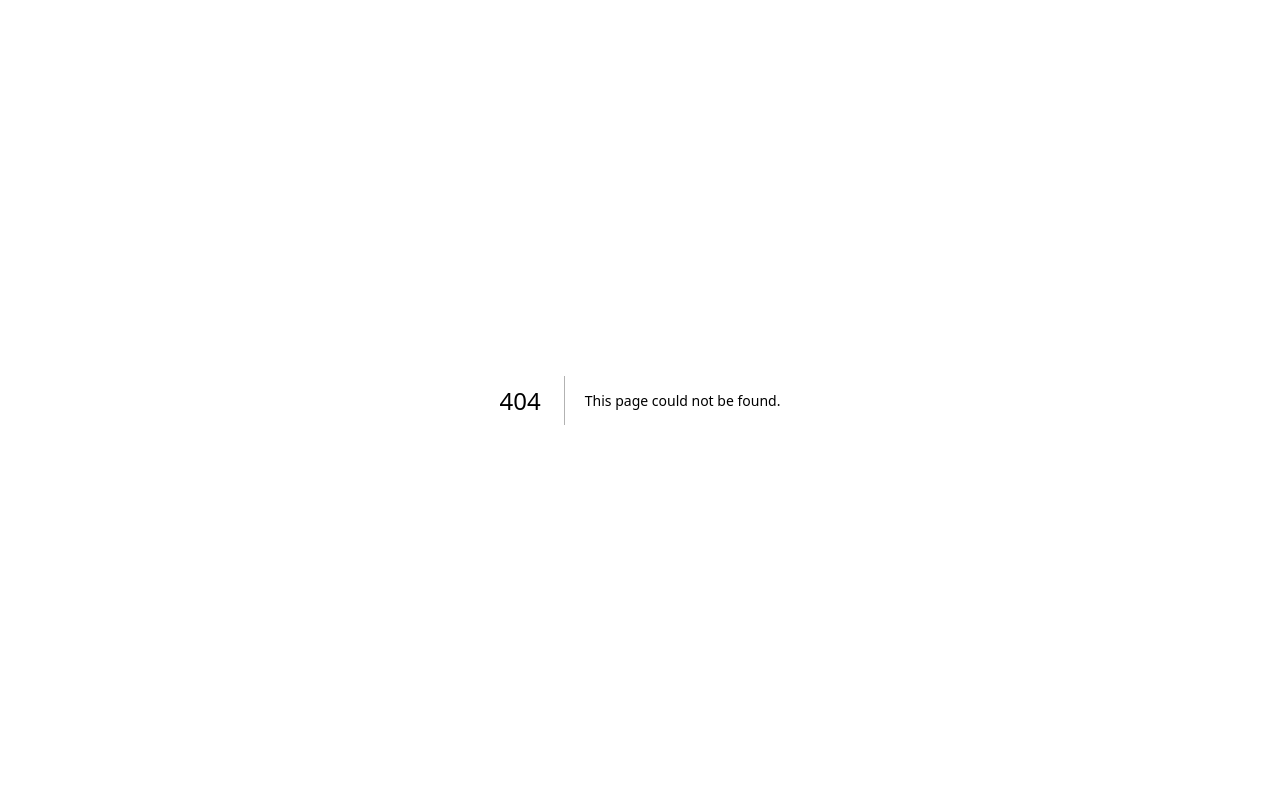
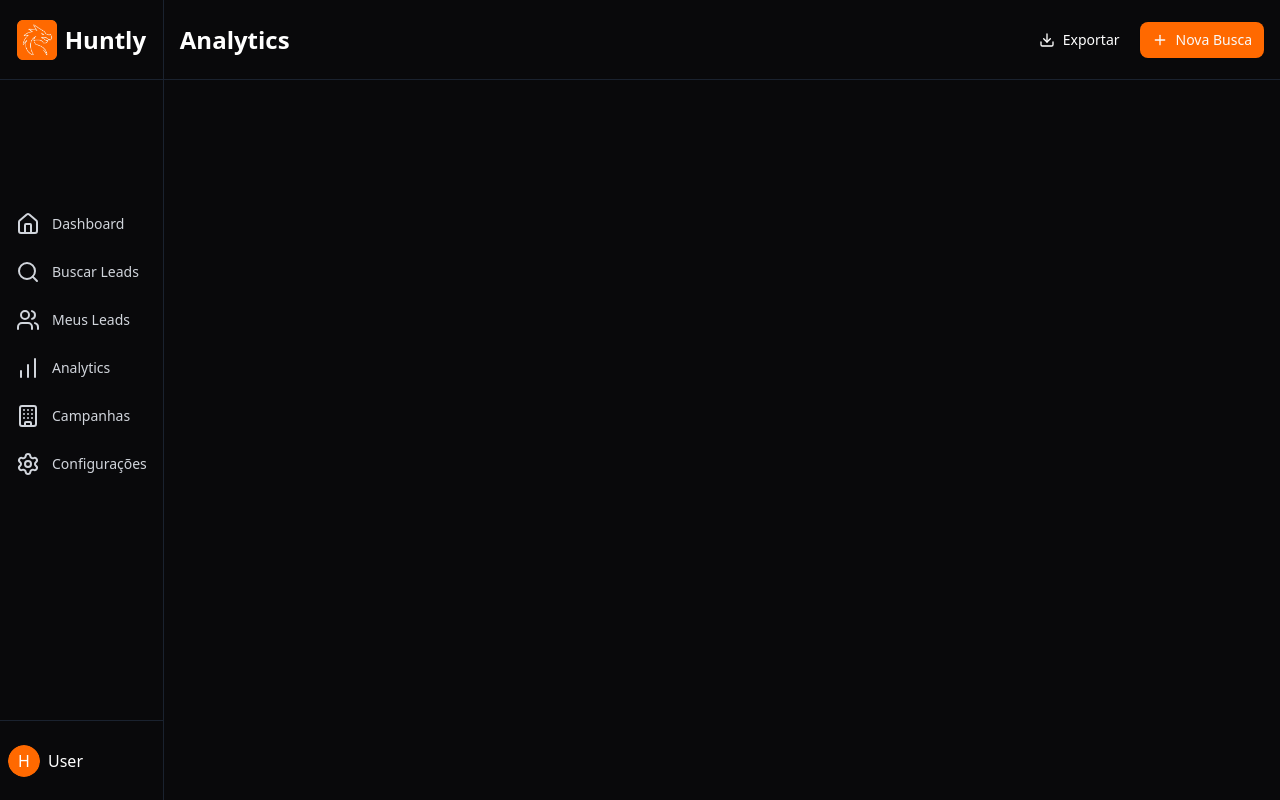
Before and after one commit to hakenshi/huntly, a Next.js app: page /analytics in a window 1280 px wide. Before the commit this address had no page. Built offline with nearby package versions, Linux system fonts and the light colour scheme.

Commit message:
feat: implement navigation and user interface components; add Huntly logo and icon components

```diff
--- /dev/null
+++ b/src/app/(user)/analytics/page.tsx
@@ -0,0 +1,9 @@
+import DashboardShell from "@/src/components/dashboard/dashboard-shell";
+
+export default function AnalyticsPage() {
+  return (
+    <DashboardShell pageName="Analytics">
+
+    </DashboardShell>
+  )
+}
--- /dev/null
+++ b/src/app/(user)/buscar-leads/page.tsx
@@ -0,0 +1,9 @@
+import DashboardShell from "@/src/components/dashboard/dashboard-shell";
+
+export default function BuscarLeadsPage() {
+  return (
+    <DashboardShell pageName="Buscar Leads">
+
+    </DashboardShell>
+  )
+}
--- /dev/null
+++ b/src/app/(user)/campanhas/page.tsx
@@ -0,0 +1,9 @@
+import DashboardShell from "@/src/components/dashboard/dashboard-shell";
+
+export default function CampanhasPage() {
+  return (
+    <DashboardShell pageName="Campanhas">
+
+    </DashboardShell>
+  )
+}
--- /dev/null
+++ b/src/app/(user)/configuracoes/page.tsx
@@ -0,0 +1,9 @@
+import DashboardShell from "@/src/components/dashboard/dashboard-shell";
+
+export default function ConfiguracoesPage() {
+  return (
+    <DashboardShell pageName="Configurações">
+
+    </DashboardShell>
+  )
+}
--- a/src/app/(user)/layout.tsx
+++ b/src/app/(user)/layout.tsx
@@ -1,16 +1,63 @@
+import HuntlyLogo from "@/src/components/huntly-logo";
+import Icon from "@/src/components/icon";
+import { BarChart, Building, HomeIcon, icons, SearchIcon, Settings, Users } from "lucide-react";
+import Link from "next/link";
 import { PropsWithChildren } from "react";
+
+const navigation = [
+  {
+    url: "/dashboard",
+    icon: <HomeIcon />,
+    name: "Dashboard"
+  },
+  {
+    url: "/buscar-leads",
+    icon: <SearchIcon />,
+    name: "Buscar Leads"
+  },
+  {
+    url: "/meus-leads",
+    icon: <Users />,
+    name: "Meus Leads"
+  },
+  {
+    url: "/analytics",
+    icon: <BarChart />,
+    name: "Analytics"
+  },
+  {
+    url: "/campanhas",
+    icon: <Building />,
+    name: "Campanhas"
+  },
+  {
+    url: "/configuracoes",
+    icon: <Settings />,
+    name: "Configurações"
+  }
+]
 
 export default function UserLayout({children}:PropsWithChildren) {
   return (
     <div className="grid grid-cols-[0.12fr_1fr] min-h-screen bg-gradient-to-tl ">
         <aside className="border-r border-r-gray-800/80 grid grid-rows-[0.1fr_0.8fr_0.1fr]">
-            <div className="border-b border-b-gray-800/80">
-
-                <h1 className="text-xl font-bold text-white m-4">Huntly</h1>
+            <div className="border-b border-b-gray-800/80 flex items-center justify-center">
+                <HuntlyLogo href="" />
             </div>
-            <nav>
+            <nav className="mt-30">
+              {navigation.map((item) => (
+                <div key={item.name}>
+                  <Link href={item.url} className="inline-flex w-full items-center gap-3 text-gray-300 hover:bg-gray-800/50 hover:text-white transition-colors px-4 py-3">
+                    {item.icon}
+                    <span className="text-sm font-medium">{item.name}</span>
+                  </Link>
+                </div>
+              ))}
             </nav>
-            <div className="border-t border-t-gray-800/80"></div>
+            <div className="border-t border-t-gray-800/80 inline-flex items-center justify-start gap-2 p-2">
+                <Icon />
+                <p>User</p>
+            </div>
         </aside>
             {children}
     </div>
--- /dev/null
+++ b/src/app/(user)/meus-leads/page.tsx
@@ -0,0 +1,9 @@
+import DashboardShell from "@/src/components/dashboard/dashboard-shell";
+
+export default function MeusLeadsPage() {
+  return (
+    <DashboardShell pageName="Meus Leads">
+
+    </DashboardShell>
+  )
+}
--- a/src/components/header.tsx
+++ b/src/components/header.tsx
@@ -5,15 +5,13 @@ import { Sheet, SheetContent, SheetTrigger } from "@/src/components/ui/sheet";
 import { Menu } from "lucide-react";
 import Image from "next/image";
 import Link from "next/link";
+import HuntlyLogo from "./huntly-logo";
 
 export function Header() {
   return (
     <header className="w-[95%] px-6 py-4 bg-black/30 backdrop-blur-md mt-3 rounded-full text-white fixed left-1/2 transform -translate-x-1/2 top-0 z-50 border border-zinc-900/80">
       <nav className="flex justify-between items-center w-full">
-        <Link href={"#hero"} className="text-2xl font-bold text-white hover:scale-105 transition-transform inline-flex items-center gap-2">
-          <Image width={1000} height={1000} src={"/huntly-2.png"} alt="huntly logo" className="size-10" />
-          <p>Huntly</p>
-        </Link>
+        <HuntlyLogo href="#hero" />
         <div className="md:flex hidden space-x-8">
           <Link href="#features" className="text-white transition-all font-medium hover:scale-105">Recursos</Link>
           <Link href="#pricing" className="text-white transition-all font-medium hover:scale-105">Preços</Link>
--- /dev/null
+++ b/src/components/huntly-logo.tsx
@@ -0,0 +1,11 @@
+import Image from "next/image";
+import Link from "next/link";
+
+export default function HuntlyLogo({href}:{href: string}) {
+  return (
+    <Link href={href} className="text-2xl font-bold text-white hover:scale-105 transition-transform inline-flex items-center gap-2">
+      <Image width={1000} height={1000} src={"/huntly-2.png"} alt="huntly logo" className="size-10" />
+      <p>Huntly</p>
+    </Link>
+  )
+}
--- /dev/null
+++ b/src/components/icon.tsx
@@ -0,0 +1,12 @@
+import { Avatar, AvatarFallback, AvatarImage } from "./ui/avatar";
+
+export default function Icon({image, username}: {image?: string, username?: string }) {
+    return (
+        <Avatar>
+            <AvatarImage src={image} alt="Huntly Logo" />
+            <AvatarFallback className="bg-orange-500 text-white">
+                {username ? username.charAt(0).toUpperCase() : 'H'}
+            </AvatarFallback>
+        </Avatar>
+    )
+}
```
